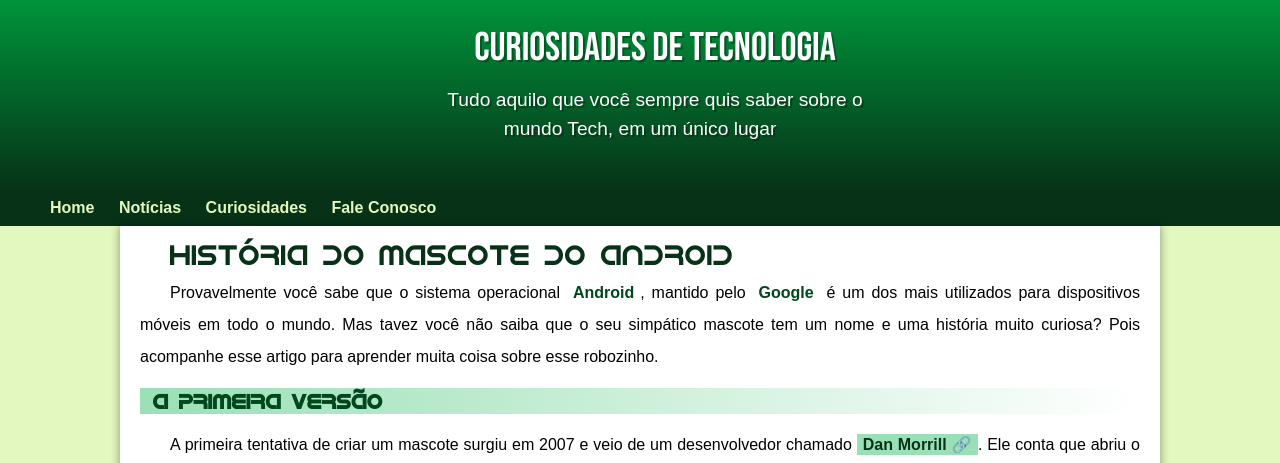
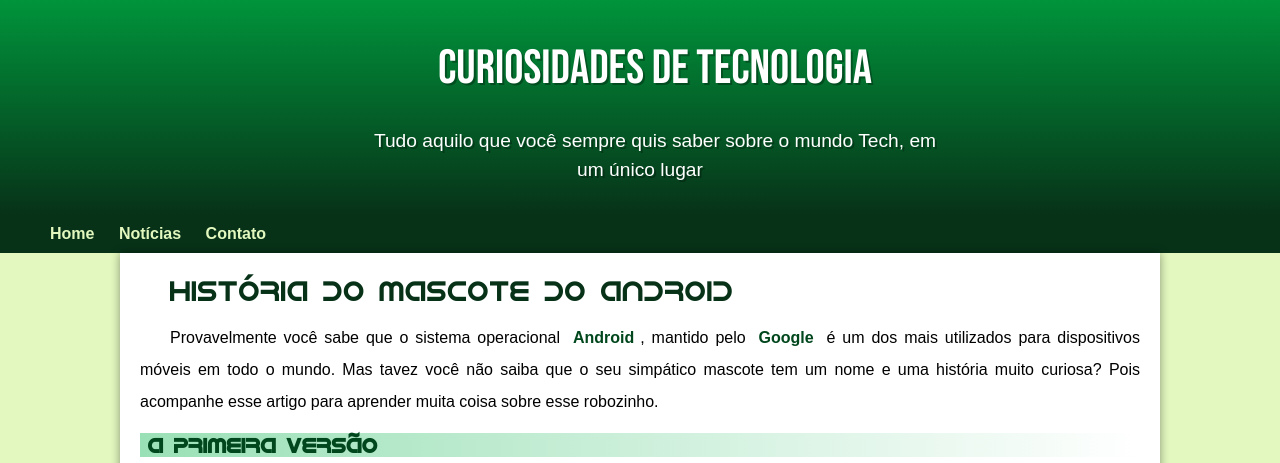
Before and after one commit to PirataM4ster/projeto-android, a plain HTML site: page index.html in a window 1280 px wide. Shown: the top 463 px of the page. Drawn offline with Linux system fonts and the light colour scheme.

Commit message:
Correção

```diff
--- a/index.html
+++ b/index.html
@@ -16,8 +16,7 @@
     <nav>
         <a href="#">Home</a>
         <a href="#">Notícias</a>
-        <a href="#">Curiosidades</a>
-        <a href="#">Fale Conosco</a>
+        <a href="#">Contato</a>
     </nav>
 
 
--- a/style.css
+++ b/style.css
@@ -38,7 +38,6 @@ body {
     background-color: var(--cor0);
     font-family: var(--fonte-padrao);
     text-indent: 30px;
-    line-height: 1em;
 }
 
 a.externo::after {
@@ -55,7 +54,7 @@ header {
 header > h1 {
     color: white;
     font-family: var(--fonte-destaque);
-    font-size: 2.5em;
+    font-size: 3em;
     font-weight: normal;
     margin-bottom: 20px;
     text-shadow: 2px 2px 0px rgba(0, 0, 0, 0.295);
@@ -65,12 +64,12 @@ header > p {
     font-family: var(--fonte-padrao);
     font-size: 1.2em;
     color: white;
-    max-width: 500px;
+    max-width: 600px;
     padding-top: 10px;
     padding-right: 10px;
     padding-left: 10px;
+    padding-bottom: 30px;
     margin: auto;
-    margin-bottom: 30px;
     text-shadow: 2px 2px 0px rgba(0, 0, 0, 0.295);
     line-height: 1.5em;
 }
@@ -119,7 +118,6 @@ main h2 {
     font-size: 1.3em;
     background-image: linear-gradient(to right, var(--cor1), transparent);
     text-indent: 8px;
-    padding: 5px;
 }
 
 main p {
```
